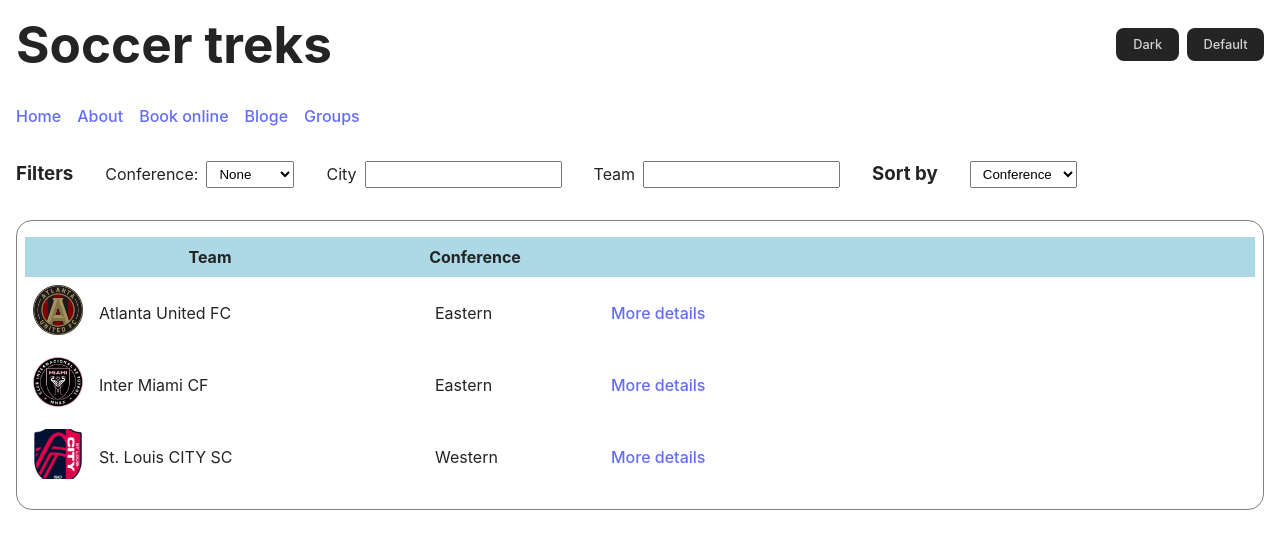
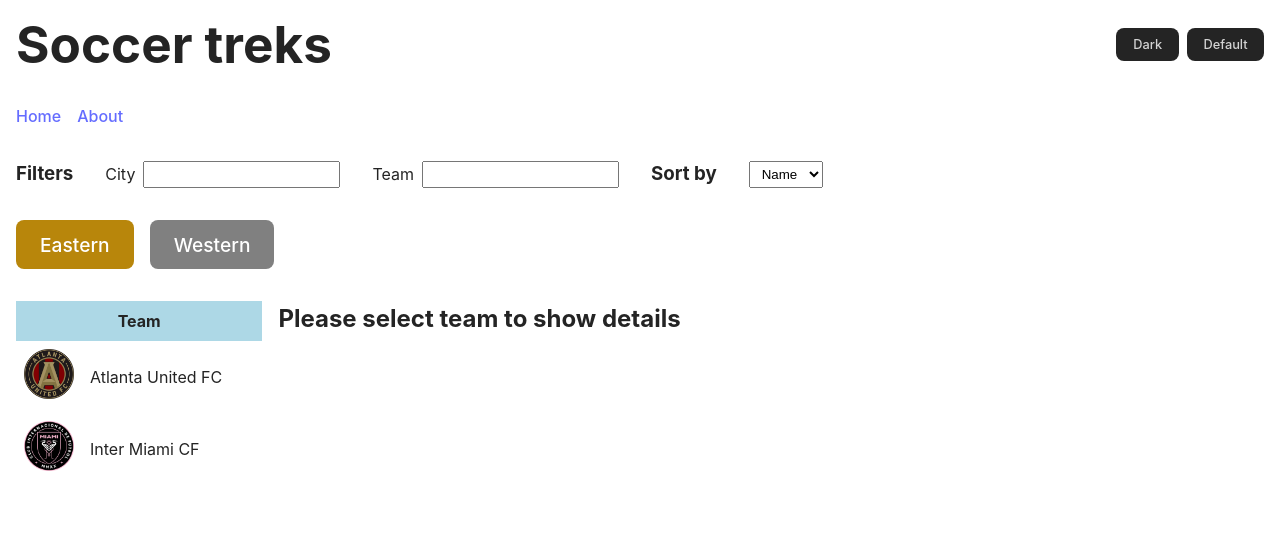
Before and after one commit to agul72/soccer_treks, a React (Vite) app: page / in a window 1280 px wide. Shown: the top 548 px of the page. Built offline with nearby package versions, Linux system fonts and the light colour scheme.

Commit message:
One page style

```diff
--- a/src/components/header/Header.tsx
+++ b/src/components/header/Header.tsx
@@ -22,9 +22,6 @@ function Header({ changeTheme, setDefaultTheme }: Props): JSX.Element {
             <div className="menu">
                 <Link to="/">Home</Link>
                 <Link to="/about">About</Link>
-                <Link to="/calculator">Book online</Link>
-                <Link to="/calculator">Bloge</Link>
-                <Link to="/calculator">Groups</Link>
             </div>
         </div>
     )
--- a/src/pages/Home/home.module.scss
+++ b/src/pages/Home/home.module.scss
@@ -1,7 +1,3 @@
-.container {
-    padding: 1rem;
-}
-
 .filters {
     padding: 1rem;
     display: flex;
@@ -16,32 +12,21 @@
     align-items: center;
 }
 
-.teamWrapper {
-    border: 1px solid gray;
-    padding: 1rem 0.5rem;
-    margin: 1rem;
-    border-radius: 1rem;
-}
-
 .title {
-    display: grid;
-    grid-template-columns: calc(50px + 20rem) 10rem ;
     font-weight: bold;
     background-color: lightblue;
     padding: 0.5rem 0;
 }
 
 .teamRow {
-    display: grid;
-    grid-template-columns: 50px 20rem 10rem auto;
+    display: flex;
     gap: 1rem;
-    text-align: start;
     align-items: center;
     padding: 0.5rem;
-    border-radius: 0.5rem;
 
     &:hover {
         background-color: lightgrey;
+        cursor: pointer;
     }
 }
 
@@ -54,3 +39,34 @@
 .input {
     padding: 0.25rem 0.5rem;
 }
+
+.mainContainer {
+    display: grid;
+    grid-template-columns: 1fr 4fr;
+    gap: 1rem;
+    margin: 1rem;
+}
+
+.conferenceTabs {
+    display: flex;
+    justify-content: flex-start;
+    gap: 1rem;
+    padding: 1rem;
+    // width: 100vw;
+    font-weight: bold;
+    font-size: 1.2rem;
+}
+
+.conferenceBtn {
+    background-color: gray;
+    color: white;
+
+    &.active {
+        background-color: darkgoldenrod;
+    }
+
+    &:hover {
+        background-color: lightgray;
+        color: darkblue;
+    }
+}
--- a/src/pages/Home/index.tsx
+++ b/src/pages/Home/index.tsx
@@ -1,25 +1,24 @@
 import { useEffect, useState } from 'react';
 import { iTeam } from '../../services/teams/iTeam';
-import { teams, conferences } from '../../services/teams';
+import { teams } from '../../services/teams';
 
 import s from './home.module.scss';
-import { Link } from 'react-router-dom';
+import TeamDetails from '../TeamDetails';
 
 function Home() {
 
     const [selectedTeams, setSelectedTeams] = useState<iTeam[]>(teams);
-    // const [selectedTeam, setSelectedTeam] = useState<iTeam | null>(null);
-    const [filterComference, setFilterConference] = useState<string>("none");
+    const [selectedTeam, setSelectedTeam] = useState<iTeam | null>(null);
+    const [selectedComference, setSelectedConference] = useState<string>("Eastern");
     const [filterCity, setFilterCity] = useState<string>("");
     const [filterTeam, setFilterTeam] = useState<string>("");
-    const [sortBy, setSortBy] = useState<string>("conference");
+    const [sortBy, setSortBy] = useState<string>("name");
 
     useEffect(() => {
         let result = teams;
 
-        if (filterComference !== "none") {
-            result = result.filter((team: iTeam) => team.conference === filterComference);
-        }
+        result = result.filter((team: iTeam) => team.conference === selectedComference);
+
 
         if (filterCity.length) {
             result = result.filter((team: iTeam) =>
@@ -36,26 +35,17 @@ function Home() {
             setSelectedTeams(result);
         }
 
-    }, [filterComference, filterCity, filterTeam]);
+    }, [selectedComference, filterCity, filterTeam]);
+
+    function onSelectConference(conference: string) {
+        setSelectedConference(conference);
+        setSelectedTeam(null);
+    }
 
     return (
         <div>
             <div className={s.filters}>
                 <div><h3>Filters</h3></div>
-                <div className={s.filter}>
-                    <div>Conference: </div>
-                    <div>
-                        <select
-                            className={s.input}
-                            value={filterComference}
-                            onChange={(e) => setFilterConference(e.target.value)}>
-                            <option value="none">None</option>
-                            {conferences.map((item: string) => <option value={item} key={item}>
-                                {item}
-                            </option>)}
-                        </select>
-                    </div>
-                </div>
                 <div className={s.filter}>
                     <div>City</div>
                     <div>
@@ -81,42 +71,65 @@ function Home() {
                         className={s.input}
                         value={sortBy}
                         onChange={(e) => setSortBy(e.target.value)}>
-                        <option value="conference">Conference</option>
                         <option value="name">Name</option>
                         <option value="city">City</option>
                     </select>
                 </div>
-
             </div>
 
-            <div className={s.teamWrapper}>
+            <div className={s.conferenceTabs}>
+
+                <div >
+                    <button
+                        className={
+                            [
+                                s.conferenceBtn,
+                                selectedComference === "Eastern" ? s.active : ""
+                            ].join(" ")}
+                        onClick={() => onSelectConference("Eastern")}>Eastern</button>
+                </div>
+                <div >
+                    <button
+                        className={
+                            [
+                                s.conferenceBtn,
+                                selectedComference === "Western" ? s.active : ""
+                            ].join(" ")}
+                        onClick={() => onSelectConference("Western")}>Western</button>
+                </div>
+            </div>
+
+            <div className={s.mainContainer}>
+
+                <div >
                     <div className={s.title}>
                         <div>Team</div>
-                    <div>Conference</div>
                     </div>
                     {selectedTeams.map((team: iTeam) => {
                         return (
                             <div
                                 className={s.teamRow}
                                 key={team.team}
+                                onClick={() => setSelectedTeam(team)}
                             >
                                 <div>
                                     <img src={'/src/assets/images/logos/' + team.logo}
                                         alt='logo' className={s.teamLogo} />
                                 </div>
                                 <div>{team.team}</div>
-                            <div>{team.conference}</div>
-                            <Link
-                                to="/team"
-                                state={team}
-                            >
-                                More details
-                            </Link>
+
                             </div>
                         )
                     })}
 
                 </div>
+
+                <div>
+                    <TeamDetails team={selectedTeam} />
+                </div>
+            </div>
+
+
         </div>
     );
 };
--- a/src/pages/TeamDetails/index.tsx
+++ b/src/pages/TeamDetails/index.tsx
@@ -1,4 +1,4 @@
-import { Link, useLocation } from "react-router-dom";
+import { Link } from "react-router-dom";
 import Stadiums from "./Stadiums";
 import Airports from "./Airports";
 import Highlights from "./Highlights";
@@ -9,29 +9,36 @@ import Roads from "./Roads";
 import s from "./team.module.scss";
 import Action from "./Action";
 
+interface Props {
+    team: iTeam | null
+}
 
-function TeamDetails() {
-    let { state } = useLocation();
 
-    const team: iTeam = state;
+function TeamDetails({team}: Props) {
+
+
+
+    if (team) {
         const { awareness, interest, desire, action } = team.aida;
-
         return (
             <div className={s.container}>
-            <Link to={"/"}>&lt;- Back to Teams list</Link>
                 <Team team={team} />
-            <h2>Awareness:</h2>
                 <Stadiums stadiums={awareness.stadiums} />
                 <Airports airports={awareness.airports} />
-            <h2>Interest</h2>
                 <Highlights highlights={interest.highlights} />
-            <h2>Desire</h2>
                 <Roads roads={desire.howToGetToStadium} />
                 <Action action={action}/>
+            </div>
+        );
+    } else {
+        return (
+            <div className={s.container}>
+                <h2>Please select team to show details</h2>
+            </div>
+        )
+    }
 
-        </div>
 
-    );
 };
 
 export default TeamDetails;
--- a/src/pages/TeamDetails/team.module.scss
+++ b/src/pages/TeamDetails/team.module.scss
@@ -7,7 +7,6 @@
 }
 
 .container {
-    padding: 1rem;
     text-align: left;
 }
 
```
Lines whose indentation alone changed are shown as unchanged.
